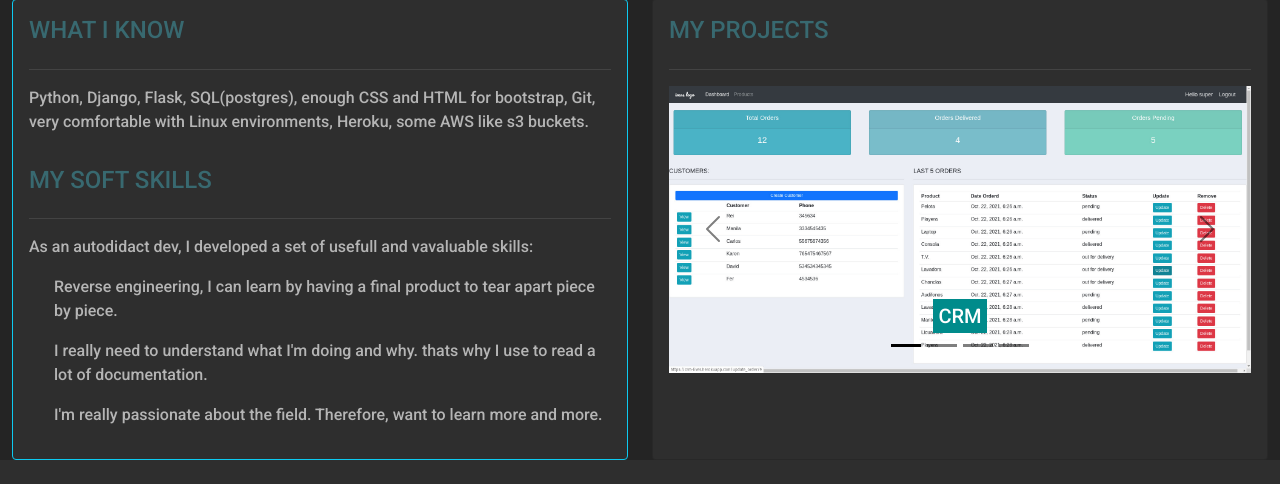
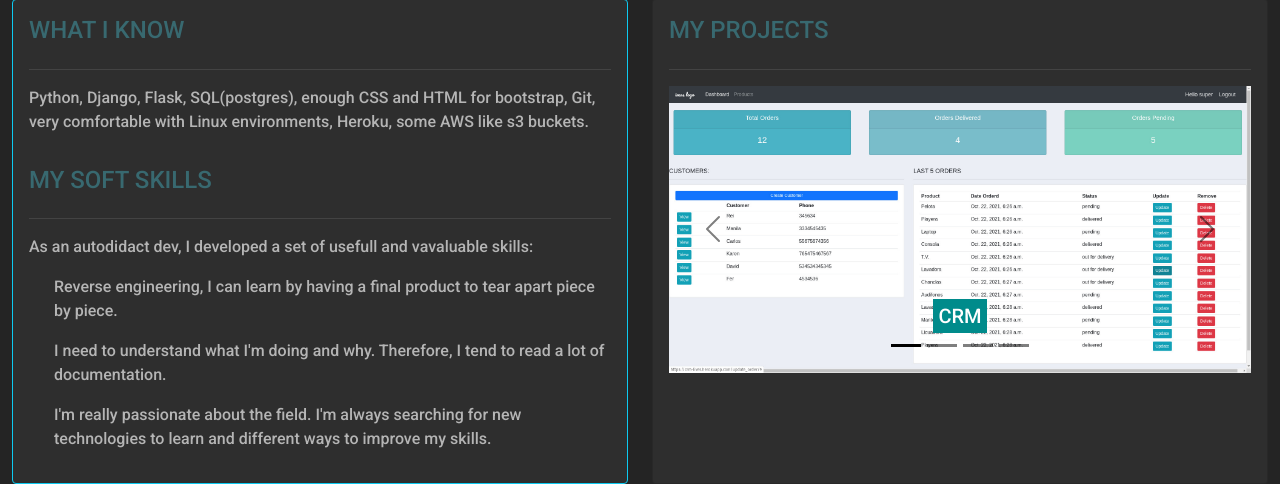
Before and after one commit to 0imami0/portfolio, a Django app: page / in a window 1280 px wide. Shown: the part 453-937 px from the top of the page. Before the commit the page ends 913 px from the top, so only its background shows below. Run offline with Django 3.2, Linux system fonts and the light colour scheme.

Commit message:
asdfasdf

```diff
--- a/templates/base/gol.html
+++ b/templates/base/gol.html
@@ -8,7 +8,7 @@
         <img src="{% static 'images/d.jpg' %}" class="card-img-top" alt="...">
         <div class="card-body">
           <h5 class="card-title">Conway's Game of Life</h5>
-          <p class="card-text">the first project I ever made and my favorite. I can say that this project introduced me into programming. I watched a gol video on YouTube and I was so intrigued that I felt the urge to discover how it works so I did it myself </p>
+          <p class="card-text">the first project I ever made and my favorite. I can say this project introduced me into programming. I watched a gol video on YouTube, I was so intrigued and felt the urge to understand how it works so I did it myself </p>
           <p>Rules:</p>
           <p>1- Any live cell with fewer than two live neighbours dies, as if by underpopulation.</p>
           <p>2- Any live cell with two or three live neighbours lives on to the next generation.</p>
--- a/templates/base/home.html
+++ b/templates/base/home.html
@@ -47,8 +47,8 @@
 				<hr>
 				<p>As an autodidact dev, I developed a set of usefull and vavaluable skills:</p>
 				<p id="my-p">Reverse engineering, I can learn by having a final product to tear apart piece by piece.</p>
-				<p id="my-p">I really need to understand what I'm doing and why. thats why I use to read a lot of documentation.</p>
-				<p id="my-p">I'm really passionate about the field. Therefore, want to learn more and more.</p>
+				<p id="my-p">I need to understand what I'm doing and why. Therefore, I tend to read a lot of documentation.</p>
+				<p id="my-p">I'm really passionate about the field. I'm always searching for new technologies to learn and different ways to improve my skills.</p>
 			</div>
 		</div>
 		<div class="col-xs-12 col-sm-12 col-lg-6">
@@ -71,7 +71,7 @@
 								<h5 id="port-name">CRM</h5>
 							</div>
 						</div>
-						<div class="carousel-item">
+						<div class="carousel-item">4
 							<a href="{% url 'projects' 2 %}">
 								<img src="{% static 'images/a.jpg' %}" class="d-block w-100" alt="...">
 							</a>
```
